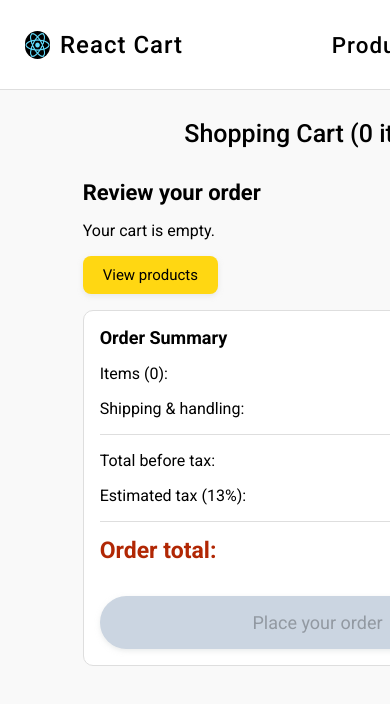
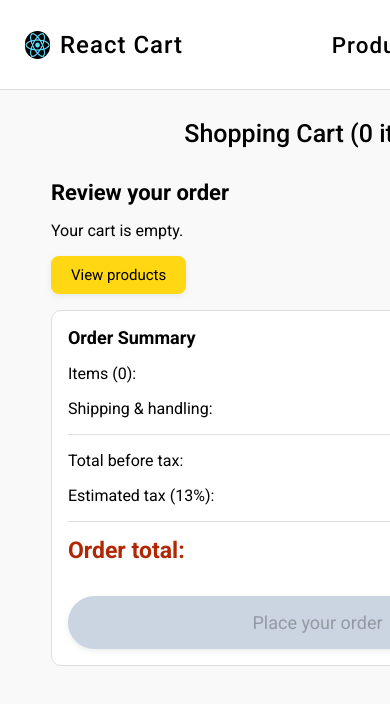
Before and after one commit to apoorvarao147/react-cart, a React (Create React App) app: page /cart in a window 390 px wide. Shown: the top 704 px of the page. Built offline with nearby package versions, Linux system fonts and the light colour scheme.

Commit message:
media for order and cart

```diff
--- a/src/components/cart/cart.scss
+++ b/src/components/cart/cart.scss
@@ -149,3 +149,14 @@
     }
   }
 }
+
+@media screen and (max-width: 920px) {
+  .cart-heading .cart {
+    width: 90%;
+    .cart-orders {
+      .order-items {
+        width: 100%;
+      }
+    }
+  }
+}
--- a/src/components/orders/orders.scss
+++ b/src/components/orders/orders.scss
@@ -87,3 +87,11 @@
   }
  }
 }
+
+@media screen and (max-width: 920px) {
+  .orders {
+   > div {
+     width: 90%;
+   }
+  }
+ }
```
